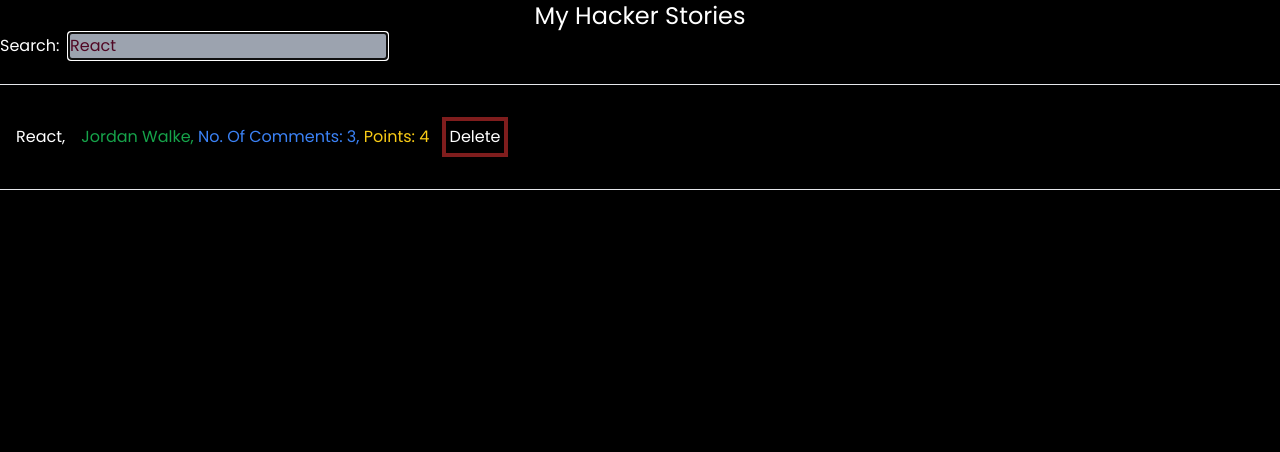
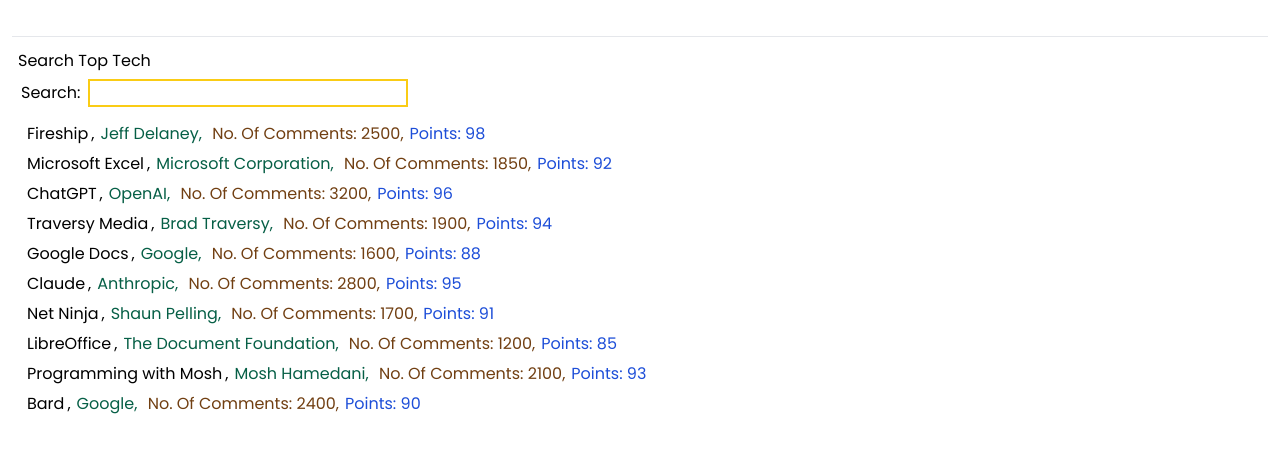
Before and after one commit to virtualabishek/roadToReact, a React (Vite) app in the folder main/: page / in a window 1280 px wide. Shown: the top 452 px of the page. Built offline with nearby package versions, Linux system fonts and the light colour scheme.

Commit message:
learning: completed jan - 19, afternoon first session, add AllPrac component for exploring tech resources and update App to include it

```diff
--- a/main/src/App.jsx
+++ b/main/src/App.jsx
@@ -1,4 +1,5 @@
 import AppMain from "./components/AppMain";
+import AllPrac from "./learning components/AllPrac";
 import LiftingState from "./learning components/LiftingState";
 
 const App = () => {
@@ -6,11 +7,12 @@
     <div>
       {/* This AppMain contains all the orginal components and code from
      road to react.*/}
-      <AppMain />
+      {/* <AppMain /> */}
       {/* The following components are some extra for exploring. */}
       <br />
       <hr />
       {/* <LiftingState /> */}
+      <AllPrac />
     </div>
   );
 };
--- a/main/src/index.css
+++ b/main/src/index.css
@@ -6,6 +6,7 @@
 
 * {
   font-family: "Poppins", sans-serif;
-  background-color: black;
-  color: white;
+  padding: 3px;
+  /* background-color: black;
+  color: white; */
 }
--- /dev/null
+++ b/main/src/learning components/AllPrac.jsx
@@ -0,0 +1,149 @@
+/* eslint-disable react/prop-types */
+import React, { useState, useRef, useEffect } from "react";
+
+const AllPrac = () => {
+  const initialStories = [
+    {
+      title: "Fireship",
+      url: "https://www.youtube.com/@Fireship",
+      author: "Jeff Delaney",
+      num_comments: 2500,
+      points: 98,
+      objectID: 0,
+    },
+    {
+      title: "Microsoft Excel",
+      url: "https://www.microsoft.com/excel",
+      author: "Microsoft Corporation",
+      num_comments: 1850,
+      points: 92,
+      objectID: 1,
+    },
+    {
+      title: "ChatGPT",
+      url: "https://chat.openai.com",
+      author: "OpenAI",
+      num_comments: 3200,
+      points: 96,
+      objectID: 2,
+    },
+    {
+      title: "Traversy Media",
+      url: "https://www.youtube.com/@TraversyMedia",
+      author: "Brad Traversy",
+      num_comments: 1900,
+      points: 94,
+      objectID: 3,
+    },
+    {
+      title: "Google Docs",
+      url: "https://docs.google.com",
+      author: "Google",
+      num_comments: 1600,
+      points: 88,
+      objectID: 4,
+    },
+    {
+      title: "Claude",
+      url: "https://claude.ai",
+      author: "Anthropic",
+      num_comments: 2800,
+      points: 95,
+      objectID: 5,
+    },
+    {
+      title: "Net Ninja",
+      url: "https://www.youtube.com/@NetNinja",
+      author: "Shaun Pelling",
+      num_comments: 1700,
+      points: 91,
+      objectID: 6,
+    },
+    {
+      title: "LibreOffice",
+      url: "https://www.libreoffice.org",
+      author: "The Document Foundation",
+      num_comments: 1200,
+      points: 85,
+      objectID: 7,
+    },
+    {
+      title: "Programming with Mosh",
+      url: "https://www.youtube.com/@programmingwithmosh",
+      author: "Mosh Hamedani",
+      num_comments: 2100,
+      points: 93,
+      objectID: 8,
+    },
+    {
+      title: "Bard",
+      url: "https://bard.google.com",
+      author: "Google",
+      num_comments: 2400,
+      points: 90,
+      objectID: 9,
+    },
+  ];
+  const [searchTerm, setSearchTerm] = useState("");
+  const handleSearch = (event) => {
+    setSearchTerm(event.target.value);
+  };
+  console.log(searchTerm);
+  return (
+    <>
+      <div>
+        <h1>Search Top Tech</h1>
+        <InputBox onInputChange={handleSearch} value={searchTerm}>
+          Search:{" "}
+        </InputBox>
+      </div>
+      <div>
+        <ListData list={initialStories} />
+      </div>
+    </>
+  );
+};
+
+const InputBox = ({ children, onInputChange, value }) => {
+  return (
+    <div>
+      <label htmlFor="">{children}</label>
+      <input
+        type="text"
+        className="bg-brown-400 border-2 border-yellow-400"
+        onChange={onInputChange}
+        value={value}
+      />
+    </div>
+  );
+};
+
+const ListData = ({ list }) => {
+  return (
+    <div>
+      <ul>
+        {list.map((item) => (
+          <ItemList key={item.objectID} item={item} />
+        ))}
+      </ul>
+    </div>
+  );
+};
+
+const ItemList = ({ item }) => {
+  return (
+    <li>
+      <span className="cursor-pointer hover:text-blue-800">
+        <a href={item.url}>{item.title}</a>,
+      </span>
+      <span className="text-emerald-800">{item.author},</span>
+      <span className="text-yellow-900">
+        {" "}
+        No. Of Comments: {item.num_comments},
+      </span>
+      <span className="text-blue-700">Points: {item.points}</span>
+    </li>
+  );
+};
+
+export default AllPrac;
```
